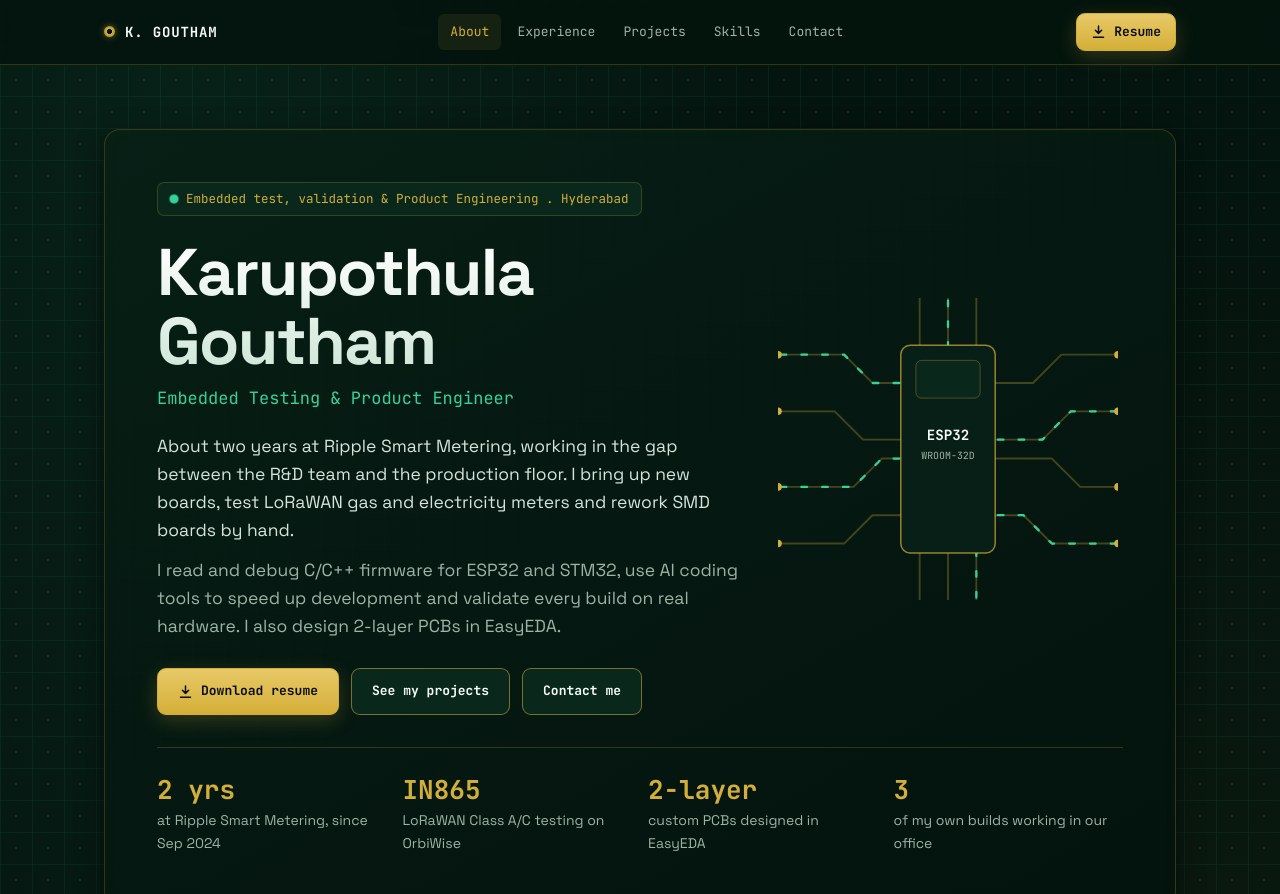
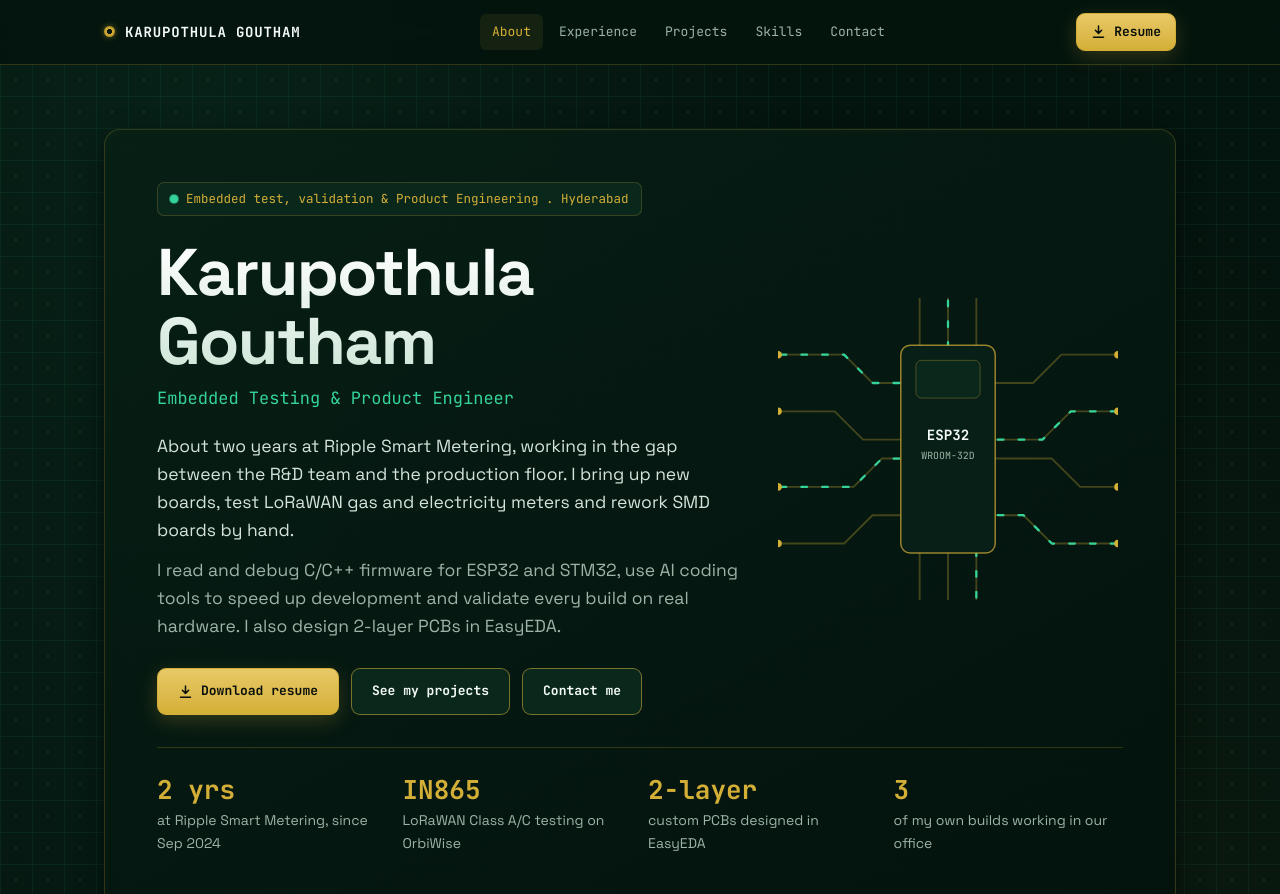
Before and after one commit to gouthamgoud6304-sys/Portfolio, a plain HTML site: page index.html in a window 1280 px wide. Shown: the top 894 px of the page. Drawn offline with Linux system fonts and the light colour scheme.

Commit message:
Update index.html

```diff
--- a/index.html
+++ b/index.html
@@ -234,7 +234,7 @@ html.lock{overflow:hidden}
 
 <header class="top">
   <div class="wrap bar">
-    <a class="brand" href="#top"><span class="pad"></span>K. GOUTHAM</a>
+    <a class="brand" href="#top"><span class="pad"></span>KARUPOTHULA GOUTHAM</a>
     <nav class="links" aria-label="Sections">
       <a href="#about">About</a>
       <a href="#experience">Experience</a>
```
